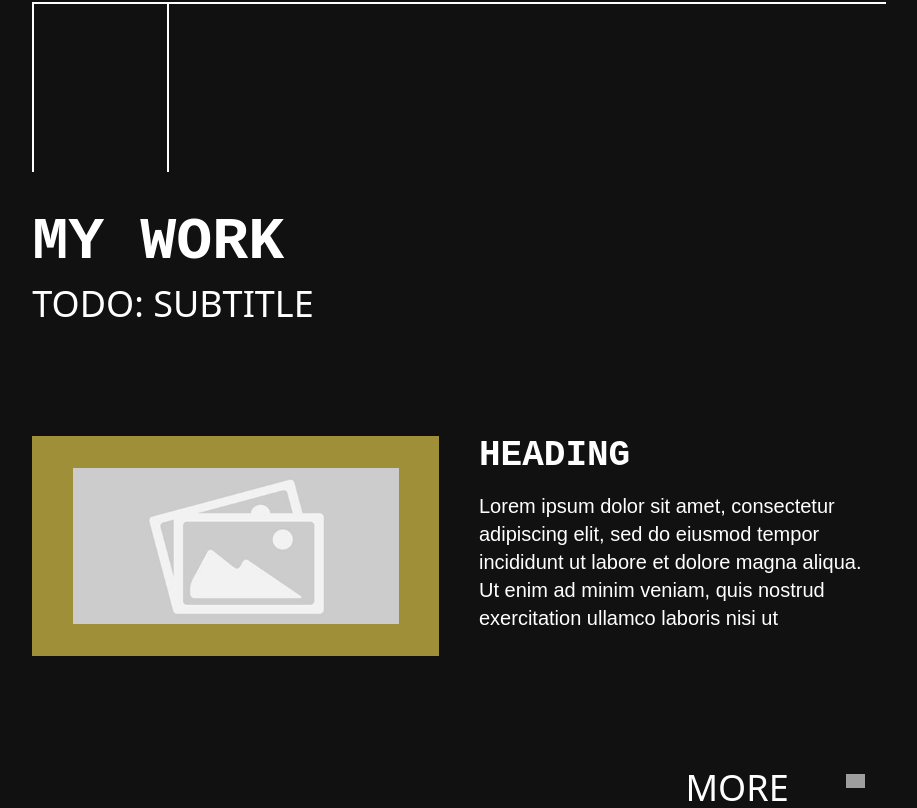
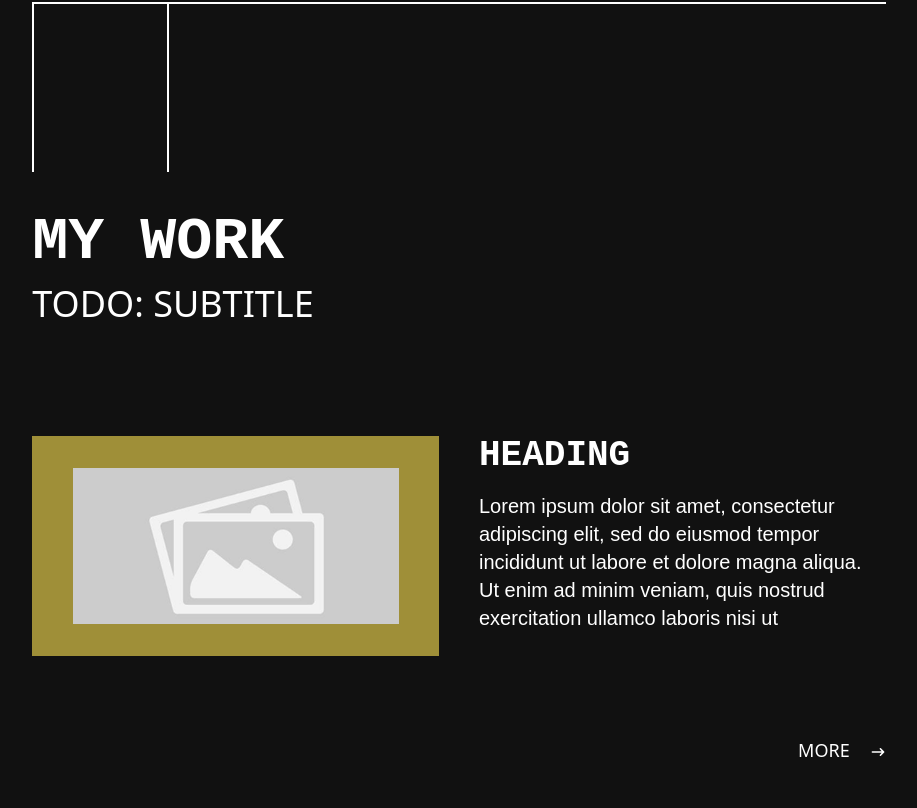
Before and after one commit to Rocklobster84/steph-codes-temp, a Next.js app: page / in a window 1280 px wide. Shown: the part 706-1514 px from the top of the page, without its empty margins (181-1098 px from the left). After the commit the page ends 1470 px from the top, so only its background shows below. Built offline with nearby package versions, Linux system fonts and the light colour scheme; grey boxes are pictures that could not be loaded.

Commit message:
Adjusted the More button in the MyWork component to be styled a little cleaner

```diff
--- a/components/MyWork.tsx
+++ b/components/MyWork.tsx
@@ -1,6 +1,9 @@
 "use client";
 
 import Image from "next/image";
+import { HiArrowNarrowRight } from "react-icons/hi";
+import CustomButton from "./CustomButton";
+
 
 function MyWork() {
   return (
@@ -50,12 +53,15 @@ function MyWork() {
               </div>
             </div>
 
-            <div className="flex gap-9 self-end mt-28 text-4xl text-white whitespace-nowrap max-md:mt-10">
-              <div className="basis-auto">MORE</div>
-                <img
-                  src="https://cdn.builder.io/api/v1/image/assets/TEMP/6a165f93e9c92440c04c600402c4b10545174d85?placeholderIfAbsent=true"
-                className="object-contain shrink-0 self-start mt-1.5 aspect-[4.35] w-[61px]"
+            <div className="flex self-end mt-20 text-white whitespace-nowrap max-md:mt-10">
+              <CustomButton
+                title="MORE"
+                btnType="button"
+                containerStyles="px-5 text-lg text-white-600 block"
               />
+              <div className="mt-2">
+              <HiArrowNarrowRight/>
+              </div>
             </div>
           </div>
 
```
